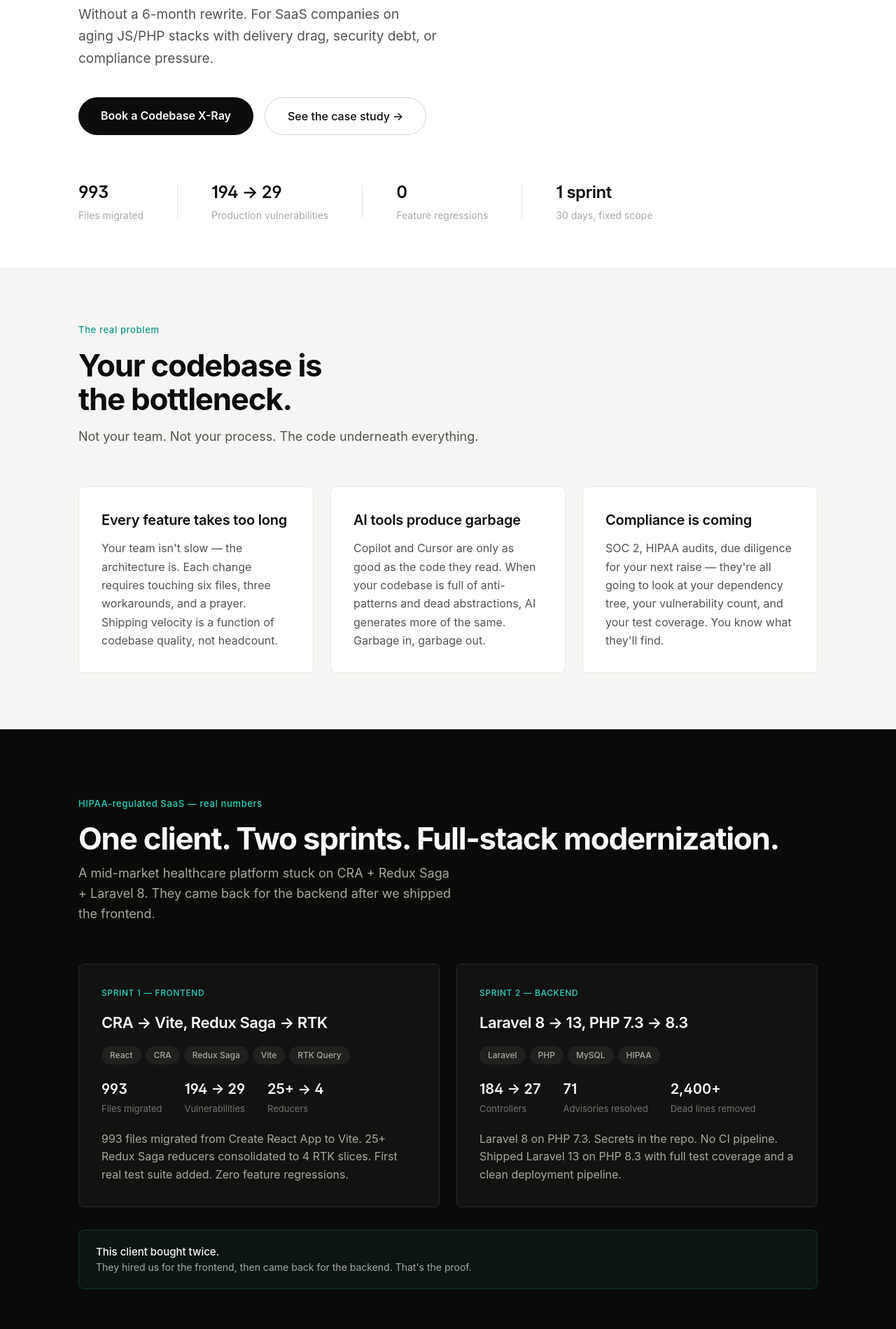
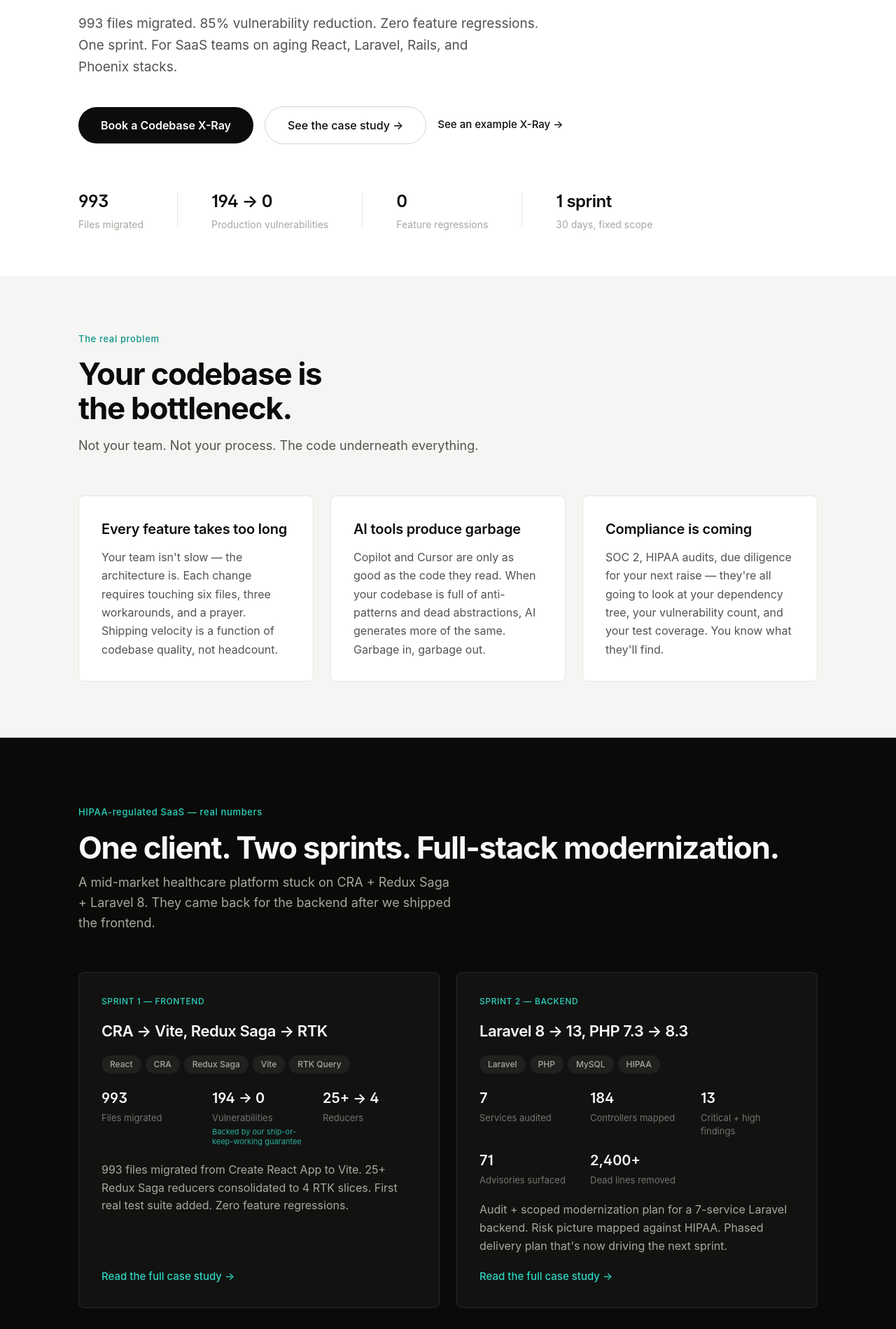
Before and after one commit to marcelfahle/sprintzero, a Next.js app: page / in a window 1280 px wide. Shown: the part 400-2299 px from the top of the page at 70% size. Built offline with nearby package versions, Linux system fonts and the light colour scheme.

Commit message:
feat(week-1): homepage tightening — hero, metrics, comparison, guarantee, bios, FAQ, CTAs [5.1-5.9]

```diff
--- a/src/app/page.tsx
+++ b/src/app/page.tsx
@@ -5,10 +5,12 @@ import { ProblemSection } from "@/components/problem-section";
 import { CaseStudy } from "@/components/case-study";
 import { WhatWeAre } from "@/components/what-we-are";
 import { HowItWorks } from "@/components/how-it-works";
+import { ComparisonSection } from "@/components/comparison-section";
+import { FounderTrust } from "@/components/founder-trust";
 import { Deliverables } from "@/components/deliverables";
+import { GuaranteeSection } from "@/components/guarantee-section";
 import { XRayOffer } from "@/components/x-ray-offer";
 import { ForNotFor } from "@/components/for-not-for";
-import { FounderTrust } from "@/components/founder-trust";
 import { FAQ } from "@/components/faq";
 import { FinalCTA } from "@/components/final-cta";
 import { SiteFooter } from "@/components/site-footer";
@@ -24,10 +26,12 @@ export default function HomePage() {
         <CaseStudy />
         <WhatWeAre />
         <HowItWorks />
+        <ComparisonSection />
+        <FounderTrust />
         <Deliverables />
+        <GuaranteeSection />
         <XRayOffer />
         <ForNotFor />
-        <FounderTrust />
         <FAQ />
         <FinalCTA />
       </main>
--- a/src/components/case-study.tsx
+++ b/src/components/case-study.tsx
@@ -1,11 +1,13 @@
+import Link from "next/link";
 import { Container } from "./container";
 
 type Card = {
   label: string;
   title: string;
   tags: string[];
-  metrics: { value: string; label: string }[];
+  metrics: { value: string; label: string; caption?: string }[];
   desc: string;
+  href: "/case-studies/cra-to-vite-migration-healthcare-saas" | "/case-studies/laravel-modernization-healthcare-saas";
 };
 
 const cards: Card[] = [
@@ -15,21 +17,29 @@ const cards: Card[] = [
     tags: ["React", "CRA", "Redux Saga", "Vite", "RTK Query"],
     metrics: [
       { value: "993", label: "Files migrated" },
-      { value: "194 → 29", label: "Vulnerabilities" },
+      {
+        value: "194 → 0",
+        label: "Vulnerabilities",
+        caption: "Backed by our ship-or-keep-working guarantee",
+      },
       { value: "25+ → 4", label: "Reducers" },
     ],
     desc: "993 files migrated from Create React App to Vite. 25+ Redux Saga reducers consolidated to 4 RTK slices. First real test suite added. Zero feature regressions.",
+    href: "/case-studies/cra-to-vite-migration-healthcare-saas",
   },
   {
     label: "Sprint 2 — Backend",
     title: "Laravel 8 → 13, PHP 7.3 → 8.3",
     tags: ["Laravel", "PHP", "MySQL", "HIPAA"],
     metrics: [
-      { value: "184 → 27", label: "Controllers" },
-      { value: "71", label: "Advisories resolved" },
+      { value: "7", label: "Services audited" },
+      { value: "184", label: "Controllers mapped" },
+      { value: "13", label: "Critical + high findings" },
+      { value: "71", label: "Advisories surfaced" },
       { value: "2,400+", label: "Dead lines removed" },
     ],
-    desc: "Laravel 8 on PHP 7.3. Secrets in the repo. No CI pipeline. Shipped Laravel 13 on PHP 8.3 with full test coverage and a clean deployment pipeline.",
+    desc: "Audit + scoped modernization plan for a 7-service Laravel backend. Risk picture mapped against HIPAA. Phased delivery plan that's now driving the next sprint.",
+    href: "/case-studies/laravel-modernization-healthcare-saas",
   },
 ];
 
@@ -72,17 +82,28 @@ export function CaseStudy() {
                   </span>
                 ))}
               </div>
-              <div className="flex flex-wrap gap-8">
+              <div className="grid grid-cols-2 gap-x-6 gap-y-4 sm:grid-cols-3">
                 {c.metrics.map((m) => (
                   <div key={m.label} className="flex flex-col gap-1">
                     <span className="font-mono text-[20px] font-semibold text-[#fafaf9]">
                       {m.value}
                     </span>
                     <span className="text-[13px] text-[#737370]">{m.label}</span>
+                    {m.caption ? (
+                      <span className="text-[11px] leading-tight text-accent-400/80">
+                        {m.caption}
+                      </span>
+                    ) : null}
                   </div>
                 ))}
               </div>
               <p className="text-[16px] leading-[1.6] text-[#a8a8a1]">{c.desc}</p>
+              <Link
+                href={c.href}
+                className="mt-auto text-[15px] font-medium text-accent-400 underline-offset-4 hover:underline"
+              >
+                Read the full case study →
+              </Link>
             </article>
           ))}
         </div>
--- /dev/null
+++ b/src/components/comparison-section.tsx
@@ -0,0 +1,60 @@
+import { Container } from "./container";
+import { ComparisonTable } from "./comparison-table";
+
+const columns = [
+  "SprintZero",
+  "Outsourced shop",
+  "Full rewrite",
+  "Hiring senior eng",
+];
+
+const rows = [
+  {
+    label: "Time",
+    values: ["30 days", "6+ months, ongoing", "9–12 months", "3–6 months to hire"],
+  },
+  {
+    label: "Cost",
+    values: ["$35K", "$8–15K/mo", "$300K–$500K", "$200K+/yr loaded"],
+  },
+  {
+    label: "Risk",
+    values: [
+      "Fixed scope, guaranteed",
+      "Open-ended",
+      "High failure rate",
+      "Long ramp",
+    ],
+  },
+  {
+    label: "Output",
+    values: [
+      "Modernized codebase",
+      "Features on broken foundation",
+      "Hopefully ships",
+      "One person",
+    ],
+  },
+];
+
+export function ComparisonSection() {
+  return (
+    <section className="bg-bg-primary py-20">
+      <Container>
+        <div className="mb-12 max-w-[760px]">
+          <p className="mb-4 font-mono text-[13px] font-medium tracking-mono text-accent-600">
+            How this compares
+          </p>
+          <h2 className="mb-4 font-display text-[36px] leading-[1.1] font-bold tracking-heading text-fg-primary sm:text-[44px]">
+            How this compares to the alternatives.
+          </h2>
+          <p className="text-[18px] leading-[1.6] text-fg-secondary">
+            Same outcome. Wildly different price tag, timeline, and risk
+            profile.
+          </p>
+        </div>
+        <ComparisonTable columns={columns} rows={rows} />
+      </Container>
+    </section>
+  );
+}
--- a/src/components/faq.tsx
+++ b/src/components/faq.tsx
@@ -2,6 +2,8 @@
 
 import { useState } from "react";
 import { Container } from "./container";
+
+const DEFAULT_OPEN = new Set([0, 1]);
 
 const items = [
   {
@@ -31,7 +33,19 @@ const items = [
 ];
 
 export function FAQ() {
-  const [open, setOpen] = useState<number | null>(0);
+  const [open, setOpen] = useState<Set<number>>(() => new Set(DEFAULT_OPEN));
+
+  const toggle = (i: number) => {
+    setOpen((prev) => {
+      const next = new Set(prev);
+      if (next.has(i)) {
+        next.delete(i);
+      } else {
+        next.add(i);
+      }
+      return next;
+    });
+  };
 
   return (
     <section className="bg-bg-primary py-20">
@@ -46,13 +60,13 @@ export function FAQ() {
         </div>
         <div className="border-t border-border-default">
           {items.map((item, i) => {
-            const isOpen = open === i;
+            const isOpen = open.has(i);
             return (
               <div key={item.q} className="border-b border-border-default">
                 <button
                   type="button"
                   aria-expanded={isOpen}
-                  onClick={() => setOpen(isOpen ? null : i)}
+                  onClick={() => toggle(i)}
                   className="flex w-full cursor-pointer items-center justify-between gap-6 py-5 text-left text-[17px] font-semibold text-fg-primary"
                 >
                   <span>{item.q}</span>
--- a/src/components/final-cta.tsx
+++ b/src/components/final-cta.tsx
@@ -23,12 +23,10 @@ export function FinalCTA() {
               Book the Codebase X-Ray — {XRAY_PRICE}
             </a>
             <a
-              href={BOOKING_URL}
-              target="_blank"
-              rel="noopener noreferrer"
+              href="/x-ray"
               className="rounded-full border border-[#3f3f3c] px-9 py-4 text-[16px] font-medium text-[#fafaf9] transition-colors duration-200 hover:bg-white/5"
             >
-              Book a fit call
+              See an example X-Ray →
             </a>
           </div>
           <p className="font-mono text-[13px] text-[#737370]">Typically responds within 24 hours</p>
--- a/src/components/founder-trust.tsx
+++ b/src/components/founder-trust.tsx
@@ -63,9 +63,11 @@ export function FounderTrust() {
                 </p>
               </div>
               <p className="text-[16px] leading-[1.65] text-fg-secondary">
-                25+ years building and rescuing software. He leads every engagement personally — not
-                farming your project out to subcontractors. When we say &ldquo;shipped in 30
-                days,&rdquo; he&apos;s the one writing the code.
+                25+ years building and rescuing software. Operating exclusively
+                with AI-powered workflows since mid-2024 — before most CTOs
+                knew Cursor existed. He leads every engagement personally, not
+                farming your project out to subcontractors. When we say
+                shipped in 30 days, he&apos;s the one writing the code.
               </p>
               <p className="font-mono text-[13px] text-accent-600">First client hired us twice.</p>
             </div>
--- /dev/null
+++ b/src/components/guarantee-section.tsx
@@ -0,0 +1,28 @@
+import { Container } from "./container";
+
+export function GuaranteeSection() {
+  return (
+    <section className="bg-bg-secondary py-20">
+      <Container>
+        <div className="mx-auto flex max-w-[820px] flex-col items-start gap-6 rounded-2xl border border-accent-500/40 bg-bg-primary p-10 sm:p-12">
+          <p className="font-mono text-[13px] font-medium tracking-mono text-accent-600 uppercase">
+            Our guarantee
+          </p>
+          <h2 className="font-display text-[32px] leading-[1.1] font-bold tracking-heading text-fg-primary sm:text-[40px]">
+            Ship the agreed scope in 30 days, or we keep working — for free —
+            until it does.
+          </h2>
+          <div className="flex flex-col gap-4 text-[17px] leading-[1.7] text-fg-secondary">
+            <p>
+              We&apos;re not measuring lines of code or PRs merged. We&apos;re
+              measuring whether your team is shipping faster, your
+              vulnerabilities are gone, and your codebase is one your
+              engineers actually want to open.
+            </p>
+            <p>If we miss the bar, the work continues at our cost.</p>
+          </div>
+        </div>
+      </Container>
+    </section>
+  );
+}
--- a/src/components/hero.tsx
+++ b/src/components/hero.tsx
@@ -9,14 +9,15 @@ export function Hero() {
           <span className="size-1.5 rounded-full bg-accent-500" />
           30-day legacy codebase modernization
         </p>
-        <h1 className="mb-6 max-w-[800px] font-display text-[40px] leading-[1.05] font-bold tracking-display text-fg-primary sm:text-[52px] lg:text-[64px]">
-          Modernize the legacy codebase that&apos;s slowing your team down.
+        <h1 className="mb-6 max-w-[860px] font-display text-[40px] leading-[1.05] font-bold tracking-display text-fg-primary sm:text-[56px] lg:text-[68px]">
+          Your codebase is the bottleneck. We fix it in 30 days.
         </h1>
-        <p className="mb-10 max-w-[580px] text-[18px] leading-[1.65] text-fg-secondary sm:text-[19px]">
-          Without a 6-month rewrite. For SaaS companies on aging JS/PHP stacks with delivery drag,
-          security debt, or compliance pressure.
+        <p className="mb-10 max-w-[680px] text-[18px] leading-[1.65] text-fg-secondary sm:text-[19px]">
+          993 files migrated. 85% vulnerability reduction. Zero feature
+          regressions. One sprint. For SaaS teams on aging React, Laravel,
+          Rails, and Phoenix stacks.
         </p>
-        <div className="flex flex-wrap gap-4">
+        <div className="flex flex-wrap items-center gap-4">
           <a
             href={BOOKING_URL}
             target="_blank"
@@ -26,10 +27,16 @@ export function Hero() {
             Book a Codebase X-Ray
           </a>
           <a
-            href="#case-study"
+            href="/case-studies"
             className="rounded-full border border-border-strong px-8 py-3.5 text-[16px] font-medium text-fg-primary transition-colors duration-200 hover:bg-bg-secondary"
           >
             See the case study →
+          </a>
+          <a
+            href="/x-ray"
+            className="text-[15px] font-medium text-fg-primary underline-offset-4 hover:underline"
+          >
+            See an example X-Ray →
           </a>
         </div>
       </Container>
--- a/src/components/proof-strip.tsx
+++ b/src/components/proof-strip.tsx
@@ -2,7 +2,7 @@ import { Container } from "./container";
 
 const stats = [
   { value: "993", label: "Files migrated" },
-  { value: "194 → 29", label: "Production vulnerabilities" },
+  { value: "194 → 0", label: "Production vulnerabilities" },
   { value: "0", label: "Feature regressions" },
   { value: "1 sprint", label: "30 days, fixed scope" },
 ];
```
